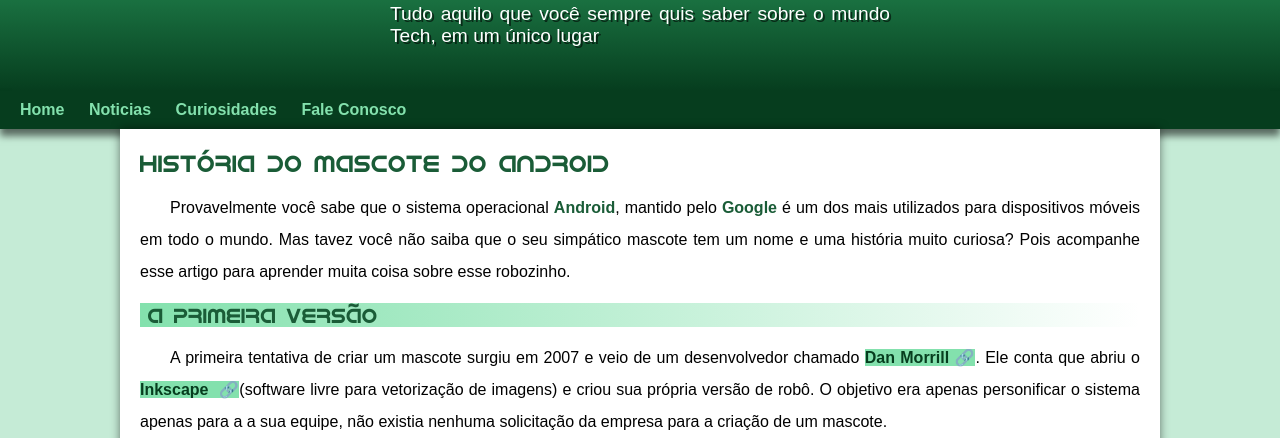
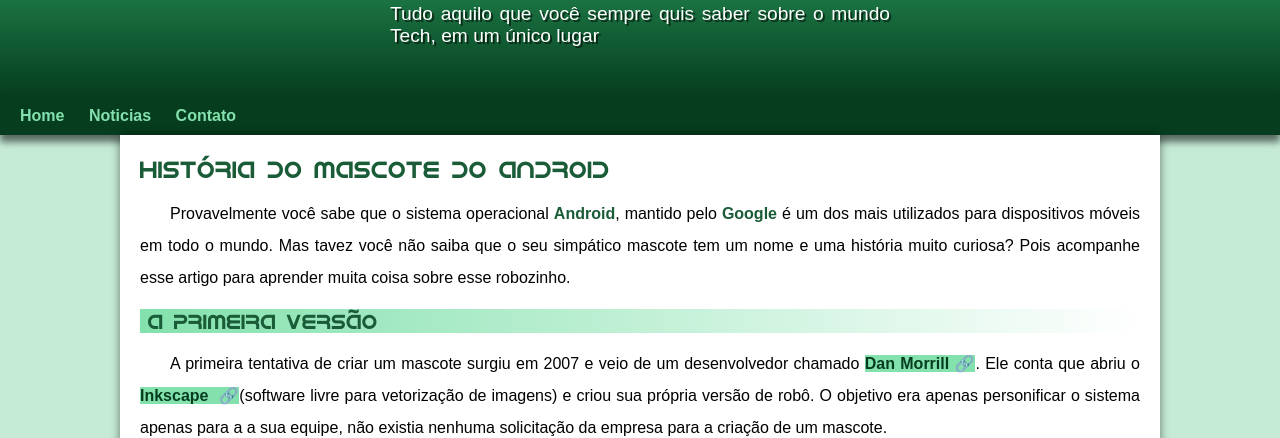
Before and after one commit to EdwinCastanoGuerrero/html-css, a plain HTML site: page exercicios/Nova pasta/android.html in a window 1280 px wide. Shown: the part 99-537 px from the top of the page. Drawn offline with Linux system fonts and the light colour scheme.

Commit message:
update site

```diff
--- a/exercicios/Nova pasta/android.html
+++ b/exercicios/Nova pasta/android.html
@@ -19,8 +19,7 @@
     <nav>
         <a href="#">Home</a>
         <a href="#">Noticias</a>
-        <a href="#">Curiosidades</a>
-        <a href="#">Fale Conosco</a>
+        <a href="#">Contato</a>
     </nav>
 
     <main>
--- a/exercicios/Nova pasta/style.css
+++ b/exercicios/Nova pasta/style.css
@@ -74,7 +74,8 @@ header > p{
     margin: auto;
     padding-right: 10px;
     padding-left: 10px;
-    margin-bottom: 20px;
+    margin: auto;
+    padding-bottom: 50px;
     text-shadow: 2px 2px 0px rgba(0, 0, 0, 0.582);
 }
 /*==========================NAV===================================*/
```
